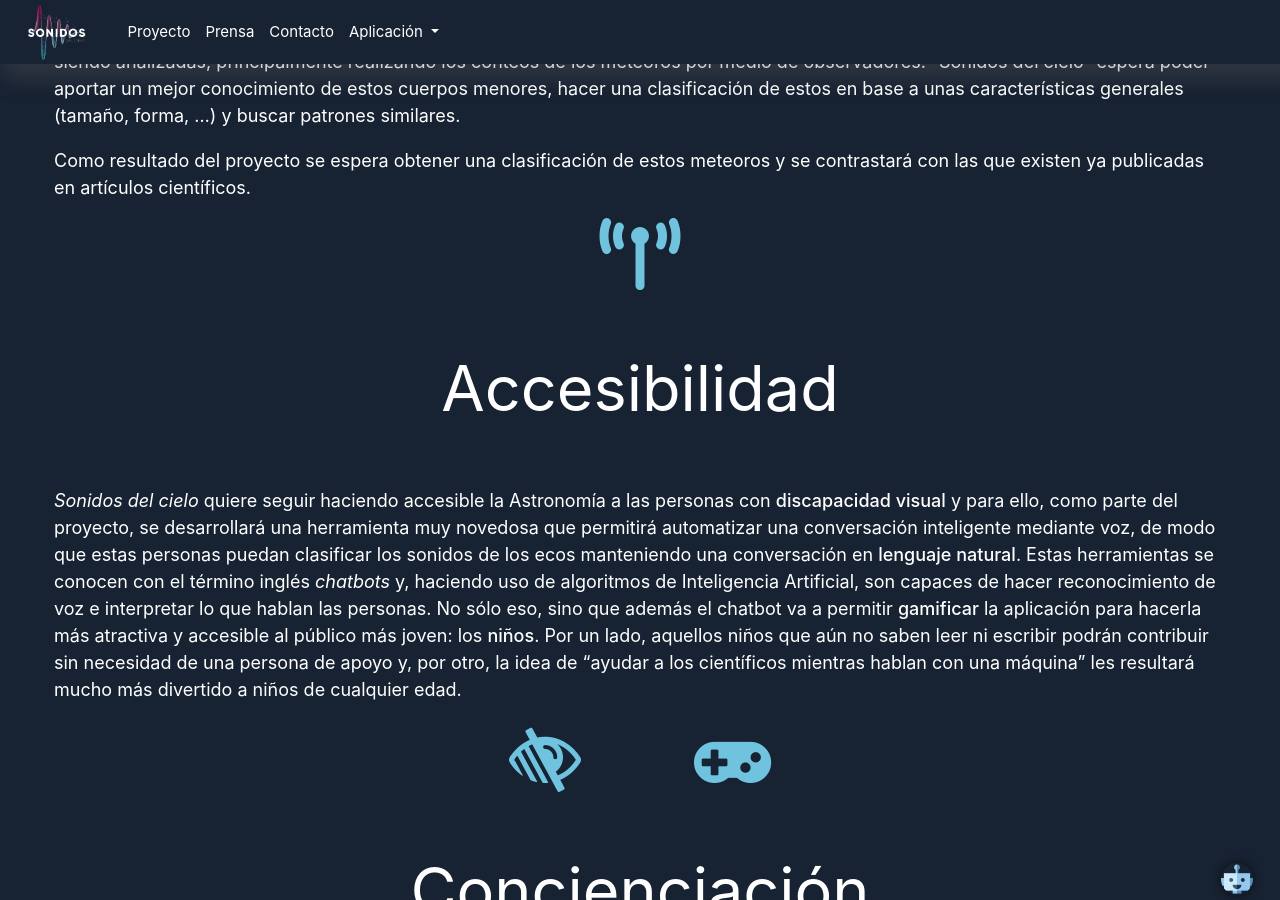
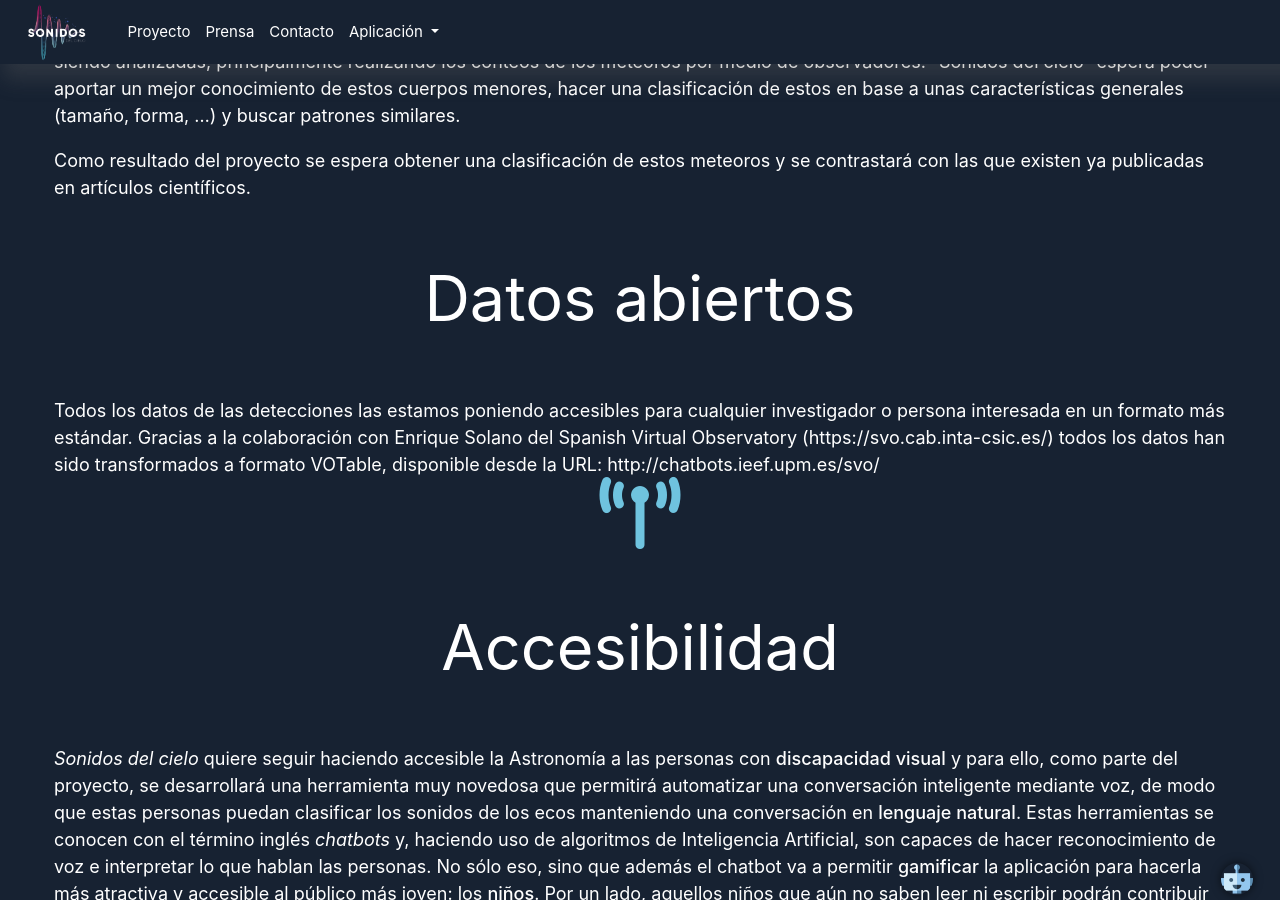
Before and after one commit to cslab-upm/sonidosdelcielo, a Jekyll site: the page built from docs/proyecto.md, in a window 1280 px wide and 900 px high, scrolled down 2224 px. Built offline with Jekyll 4.4.1, drawn with Linux system fonts in a browser that asks for light colours; nearby versions of some CDN libraries.

Commit message:
Update proyecto.md

```diff
--- a/docs/proyecto.md
+++ b/docs/proyecto.md
@@ -29,7 +29,9 @@ Actualmente todavía sigue habiendo grandes dudas acerca de nuestro Sistema Sola
 
 Como resultado del proyecto se espera obtener una clasificación de estos meteoros y se contrastará con las que existen ya publicadas en artículos científicos.
 
+# Datos abiertos
 
+Todos los datos de las detecciones las estamos poniendo accesibles para cualquier investigador o persona interesada en un formato más estándar. Gracias a la colaboración con Enrique Solano del Spanish Virtual Observatory (https://svo.cab.inta-csic.es/) todos los datos han sido transformados a formato VOTable, disponible desde la URL: http://chatbots.ieef.upm.es/svo/
 <i class="fa fas fa-broadcast-tower"></i>
 
 # Accesibilidad
```
